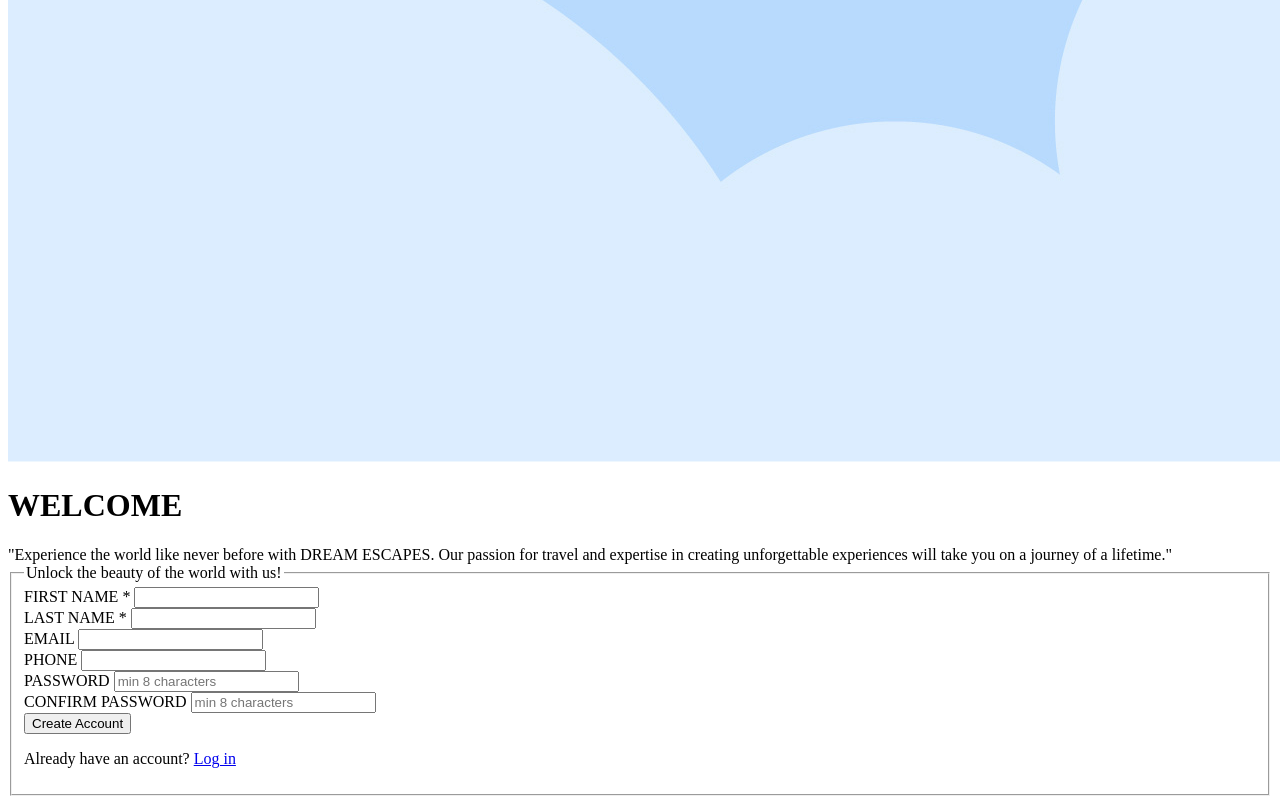
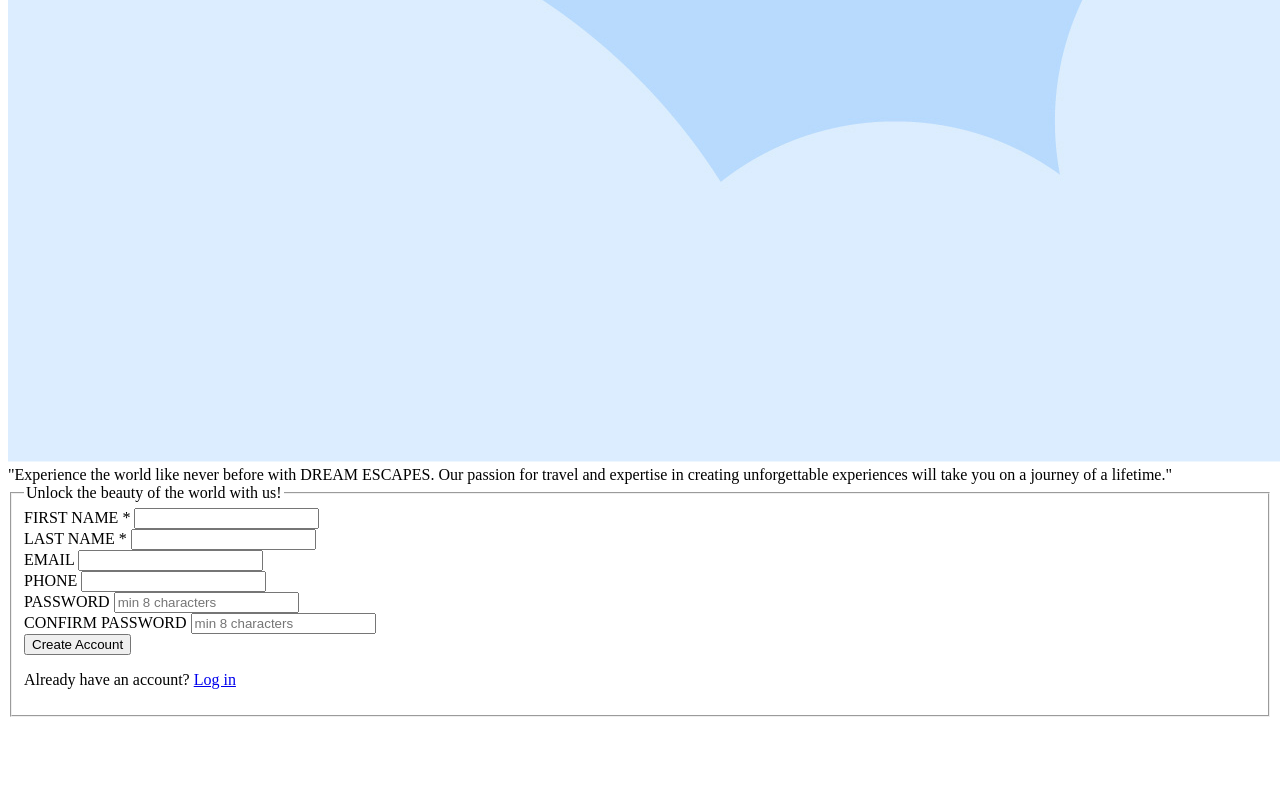
Before and after one commit to IshanFTW/signup-form, a plain HTML site: page index.html in a window 1280 px wide. Shown: the part 5547-6351 px from the top of the page. After the commit the page ends 6272 px from the top, so only its background shows below. Drawn offline with Linux system fonts and the light colour scheme.

Commit message:
completed html

```diff
--- a/index.html
+++ b/index.html
@@ -11,7 +11,6 @@
     <div class="container">
         <div class="sidebar">
             <img src="./imgs/balloon.jpg" alt="balloon">
-            <h1 class="heading">WELCOME</h1>
         </div>
         <div class="form-content">
             <div class="text">
```
